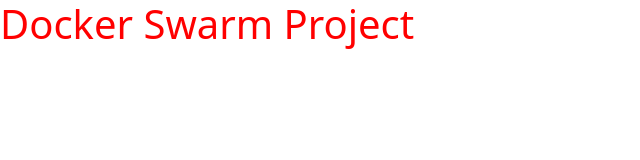
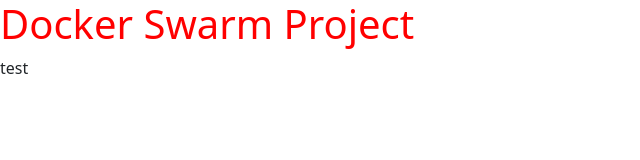
Before and after one commit to AljoschaNiss/docker-swarm-project-page, a plain HTML site: page index.html in a window 1280 px wide. Shown: the full height of the page, 0-640 px from the left. Drawn offline with nearby package versions, Linux system fonts and the light colour scheme.

Commit message:
Deploying to main from @ AljoschaNiss/docker-swarm-project-page@8a5352d6a5730227f210a01747de919494f27faa 🚀

```diff
--- a/index.html
+++ b/index.html
@@ -14,5 +14,8 @@
   </head>
   <body>
     <h1>Docker Swarm Project</h1>
+    <section>
+      <p>test</p>
+    </section>
   </body>
 </html>
```
